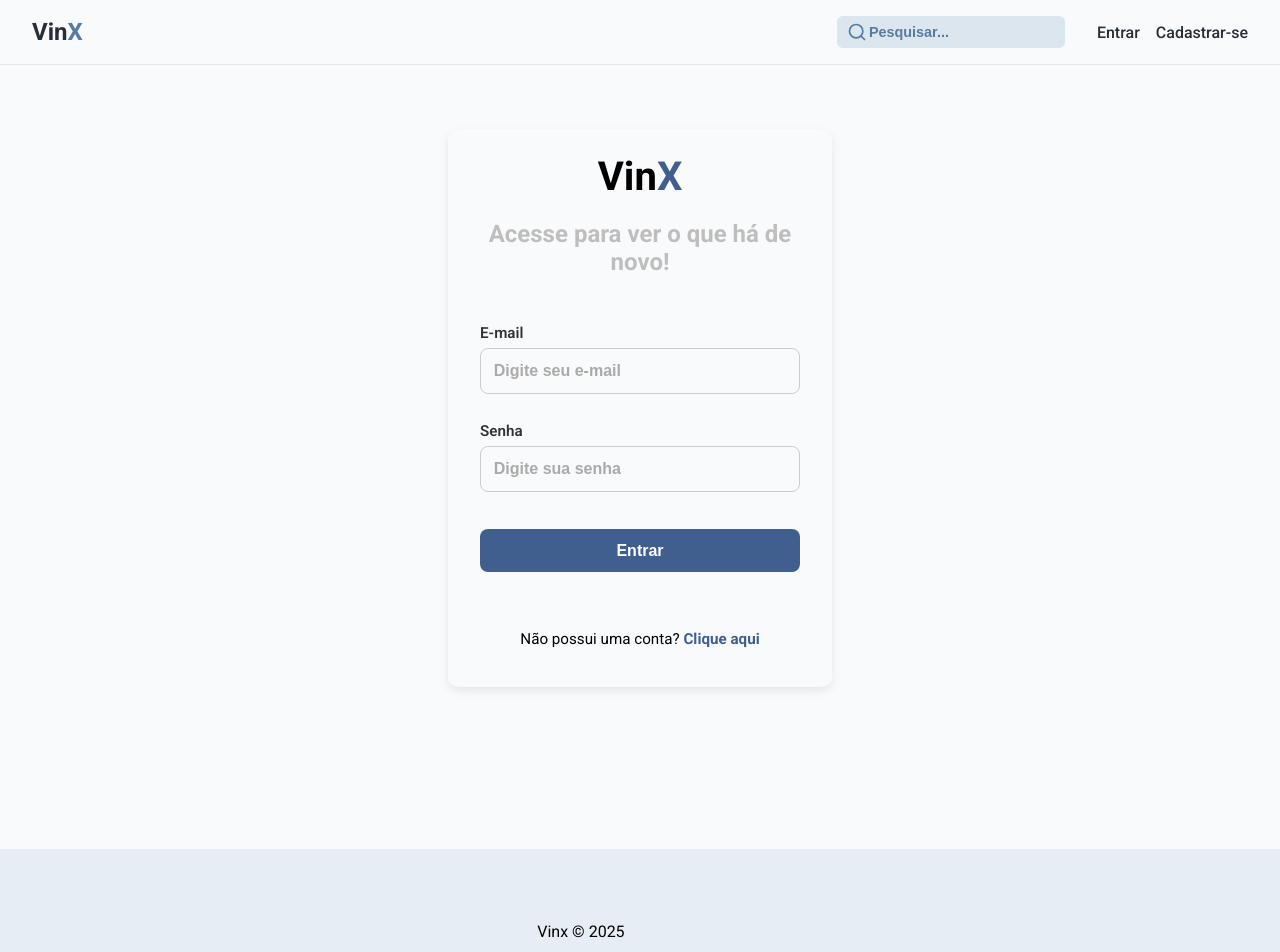
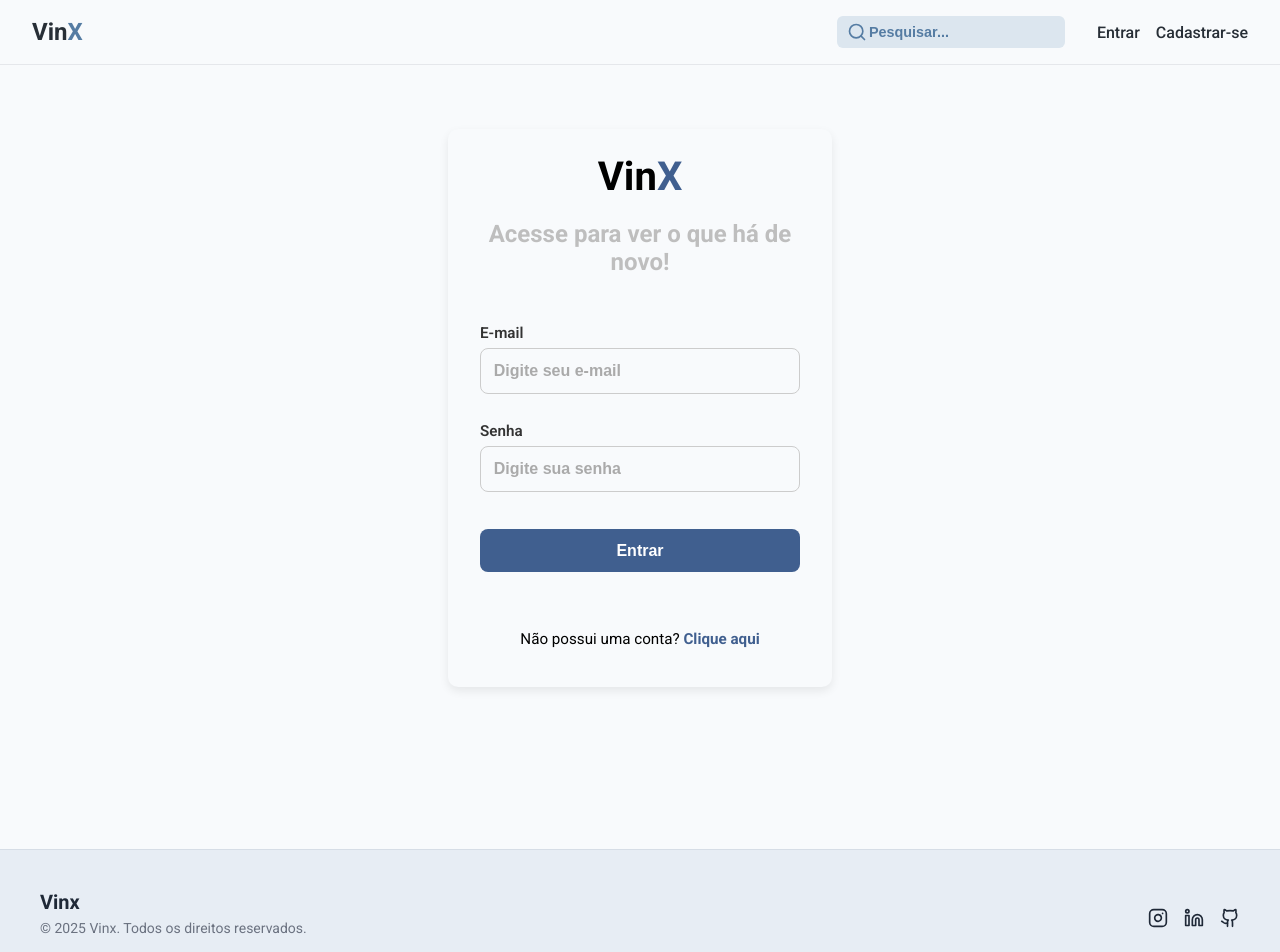
Before and after one commit to Gabrielneves05/front-vinx, a React (Create React App) app: page /login in a window 1280 px wide. Shown: the top 952 px of the page. Built offline with nearby package versions, Linux system fonts and the light colour scheme.

Commit message:
chore: changes to the footer

```diff
--- a/src/components/Footer.css
+++ b/src/components/Footer.css
@@ -1,7 +1,50 @@
 #footer {
-    background-color: #E7EDF4;
-    height: 200px;
-    display: flex;
-    justify-content: center;
-    align-items: center;
+  background-color: #E7EDF4;
+  padding: 40px 20px;
+  border-top: 1px solid #d6dde6;
 }
+
+.footer-container {
+  max-width: 1200px;
+  margin: 0 auto;
+  display: flex;
+  justify-content: space-between;
+  align-items: center;
+  flex-wrap: wrap;
+}
+
+.footer-brand h3 {
+  margin: 0;
+  font-size: 20px;
+  color: #1f2937;
+}
+
+.footer-brand p {
+  margin-top: 6px;
+  font-size: 14px;
+  color: #6b7280;
+}
+
+.footer-social {
+  display: flex;
+  gap: 16px;
+}
+
+.footer-social a {
+  color: #1f2937;
+  transition: color 0.2s ease, transform 0.2s ease;
+}
+
+.footer-social a:hover {
+  color: #2563eb;
+  transform: translateY(-2px);
+}
+
+/* Responsivo */
+@media (max-width: 600px) {
+  .footer-container {
+    flex-direction: column;
+    text-align: center;
+    gap: 20px;
+  }
+}
--- a/src/components/Footer.js
+++ b/src/components/Footer.js
@@ -1,14 +1,29 @@
+import { Instagram, Linkedin, Github } from "lucide-react";
 import "./Footer.css";
 
 const Footer = () => {
-    return (
-        <footer id="footer">
-            <div id="footer-content">
-                <p>Vinx &copy; 2025</p>
-                <p>Todos os direitos reservados</p>
-            </div>
-        </footer>
-    )
-}
+  return (
+    <footer id="footer">
+      <div className="footer-container">
+        <div className="footer-brand">
+          <h3>Vinx</h3>
+          <p>© 2025 Vinx. Todos os direitos reservados.</p>
+        </div>
+
+        <div className="footer-social">
+          <a href="#" aria-label="Instagram">
+            <Instagram size={20} />
+          </a>
+          <a href="#" aria-label="LinkedIn">
+            <Linkedin size={20} />
+          </a>
+          <a href="#" aria-label="GitHub">
+            <Github size={20} />
+          </a>
+        </div>
+      </div>
+    </footer>
+  );
+};
 
 export default Footer;
```
